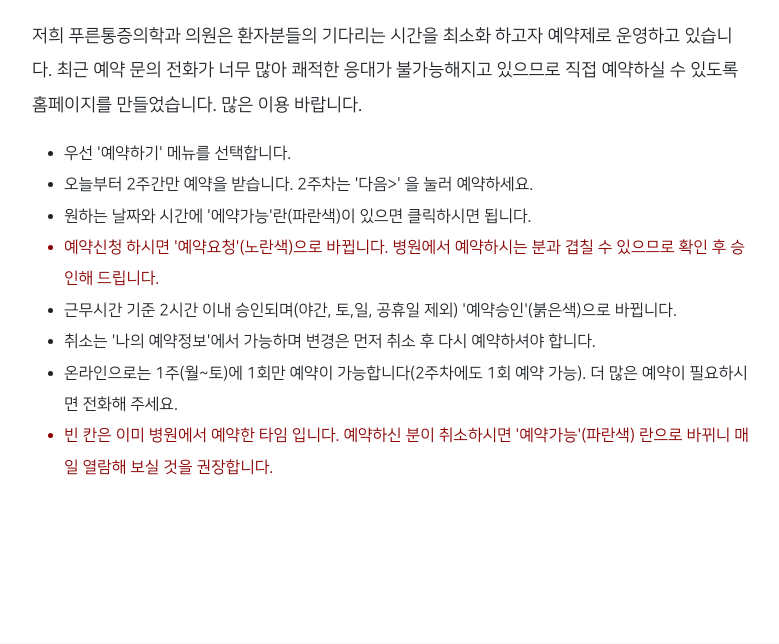
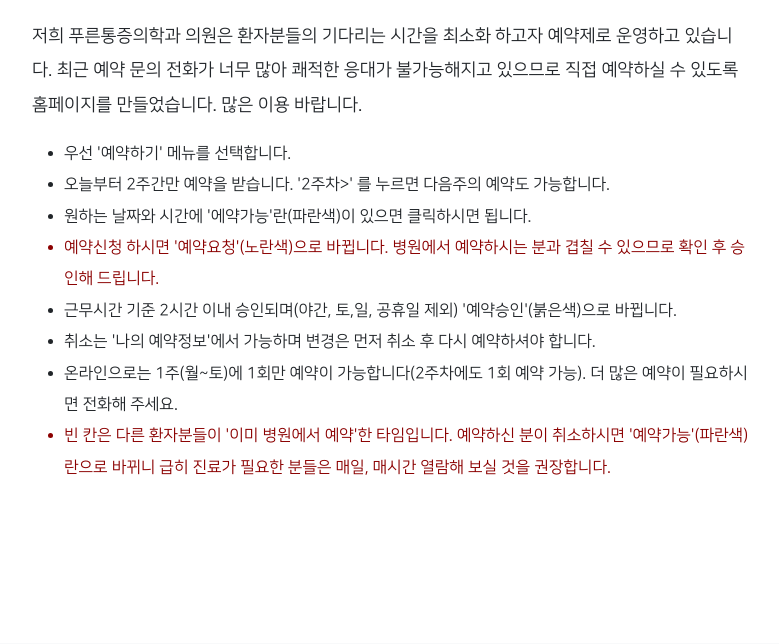
Before and after one commit to skikim/prpc, a Django app: template articleapp/templates/articleapp/index.html in a window 1280 px wide. Shown: the part 613-1257 px from the top of the page, without its empty margins (248-1027 px from the left). Run offline with Django 4.2, Linux system fonts and the light colour scheme; the template is opened without the code that fills it, so the values that code supplies are empty; some libraries are stand-ins or nearby versions.

Commit message:
index updated

```diff
--- a/articleapp/templates/articleapp/index.html
+++ b/articleapp/templates/articleapp/index.html
@@ -22,13 +22,13 @@
                     <ul>
                         {#                        <p>[이용방법]</p>#}
                         <li>우선 '예약하기' 메뉴를 선택합니다.</li>
-                        <li>오늘부터 2주간만 예약을 받습니다. 2주차는 '다음>' 을 눌러 예약하세요.</li>
+                        <li>오늘부터 2주간만 예약을 받습니다. '2주차>' 를 누르면 다음주의 예약도 가능합니다.</li>
                         <li>원하는 날짜와 시간에 '에약가능'란(파란색)이 있으면 클릭하시면 됩니다.</li>
                         <li style="color: darkred">예약신청 하시면 '예약요청'(노란색)으로 바뀝니다. 병원에서 예약하시는 분과 겹칠 수 있으므로 확인 후 승인해 드립니다.</li>
                         <li>근무시간 기준 2시간 이내 승인되며(야간, 토,일, 공휴일 제외) '예약승인'(붉은색)으로 바뀝니다.</li>
                         <li>취소는 '나의 예약정보'에서 가능하며 변경은 먼저 취소 후 다시 예약하셔야 합니다.</li>
                         <li>온라인으로는 1주(월~토)에 1회만 예약이 가능합니다(2주차에도 1회 예약 가능). 더 많은 예약이 필요하시면 전화해 주세요.</li>
-                        <li style="color: darkred">빈 칸은 이미 병원에서 예약한 타임 입니다. 예약하신 분이 취소하시면 '예약가능'(파란색) 란으로 바뀌니 매일 열람해 보실 것을 권장합니다.</li>
+                        <li style="color: darkred">빈 칸은 다른 환자분들이 '이미 병원에서 예약'한 타임입니다. 예약하신 분이 취소하시면 '예약가능'(파란색) 란으로 바뀌니 급히 진료가 필요한 분들은 매일, 매시간 열람해 보실 것을 권장합니다.</li>
                     </ul>
                 </div>
             </div>
--- a/docker-compose.yml
+++ b/docker-compose.yml
@@ -15,7 +15,7 @@ services:
       - prpc_container_gunicorn
 
   prpc_container_gunicorn: #network로 묶이기 때문에 name-space 정보로 넣어줘야한다. django로 넣으면 안된다.
-    image: prpc_image:8
+    image: prpc_image:4
     networks:
       - network
     volumes:
```
Also changed, not shown: accountapp/templates/accountapp/detail.html (+4 -3 lines), 1 other file. Lines whose indentation alone changed are shown as unchanged.
